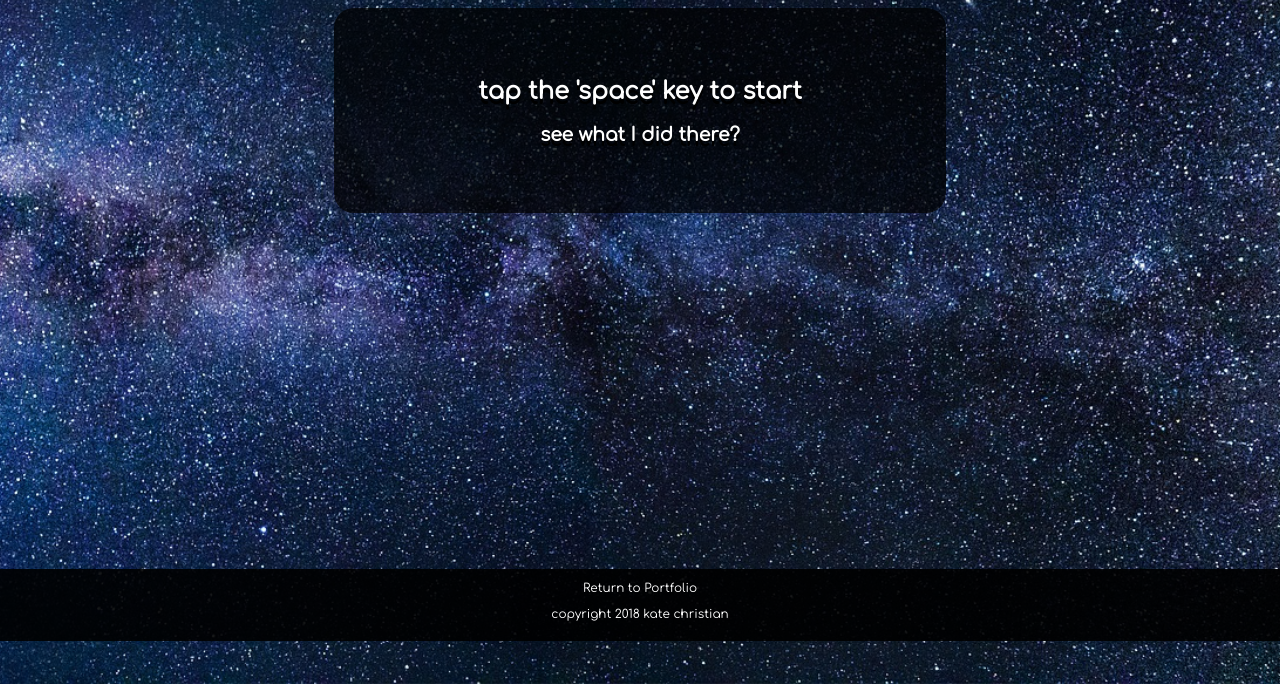
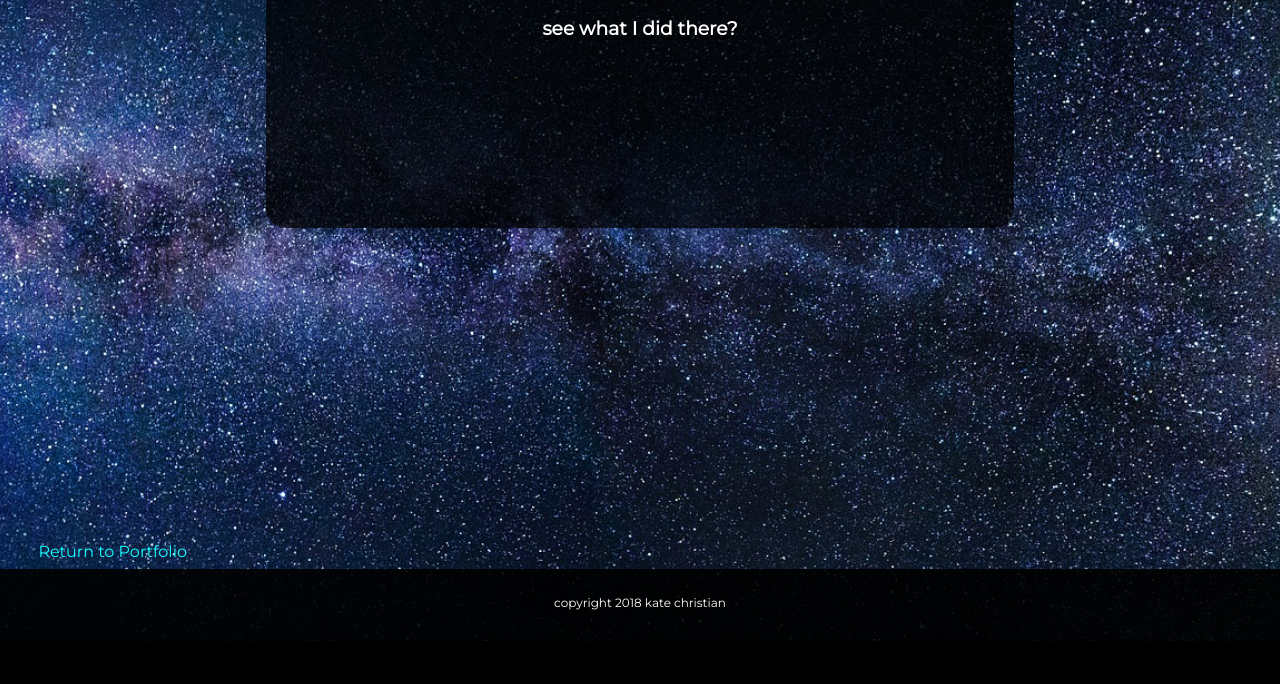
Before and after one commit to k8xian/Word-Guess-Game, a plain HTML site: page index.html in a window 1280 px wide. Shown: the part 159-843 px from the top of the page. After the commit the page ends 800 px from the top, so only its background shows below. Drawn offline with Linux system fonts and the light colour scheme.

Commit message:
updating links and styling

```diff
--- a/assets/css/style.css
+++ b/assets/css/style.css
@@ -2,7 +2,7 @@ body {
     color: white;
     text-align: center;
     background-color: black;
-    font-family: 'Comfortaa', cursive;
+    font-family: 'Montserrat', sans-serif;
     background-image: URL('../images/space.jpg');
     background-size: cover;
     background-position: center;
@@ -11,6 +11,24 @@ body {
     width: 100vw;
     overflow: hidden;
 }
+
+.grid {
+    display: grid;
+    grid-gap: 10px;
+    grid-template-columns: 20% auto 20%;
+    grid-template-rows: 10% auto 72px
+}
+
+.header {
+    grid-column: 1/4;
+    grid-row: 1/2;
+}
+
+.footer {
+    grid-column: 1/4;
+    grid-row: 3/4;
+}
+
 
 h1 {
     font-family: 'Audiowide', cursive;
@@ -25,19 +43,19 @@ h2, h3 {
 #gameContainer {
     background-color: rgba(0,0,0,.72);
     border-radius: 20px;
-    width: 40%;
     padding: 50px;
-    margin: -215px auto 50px;
+    grid-column: 2/3;
+    grid-row: 2/3;
     visibility: hidden;
 }
 
 #cheekyComment{
     background-color: rgba(0,0,0,.72);
     border-radius: 20px;
-    width: 40%;
+    grid-column: 2/3;
+    grid-row: 2/3;
     padding: 50px;
     visibility: visible;
-    margin: auto;
 }
 
 .footer {
@@ -52,3 +70,18 @@ h2, h3 {
 p {
     font-size: 12px;
 }
+
+#portfolio {
+    grid-column: 1/2;
+    grid-row: 2/3;
+    float: left;
+    color: #18ffff;
+    text-decoration: none;
+    position: absolute;
+    bottom: 10%;
+    left: 3%;
+}
+
+#copyright {
+    line-height: 44px;
+}
--- a/index.html
+++ b/index.html
@@ -10,17 +10,20 @@
     <link rel="stylesheet" type="text/css" href="assets/css/reset.css">
     <link rel="stylesheet" type="text/css" href="assets/css/style.css">
     <link href="https://fonts.googleapis.com/css?family=Permanent+Marker" rel="stylesheet">
-    <link href="https://fonts.googleapis.com/css?family=Audiowide|Comfortaa" rel="stylesheet">
+    <link href="https://fonts.googleapis.com/css?family=Audiowide|Montserrat" rel="stylesheet">
 </head>
 
 <body>
+    <div class="grid">
+    <div class="header">
     <div class="game__title">
         <h1>Space: The Game</h1>
+    </div>
+    </div>
         <div id="cheekyComment">
             <h2>tap the 'space' key to start</h2>
             <h3>see what I did there?</h3>
         </div>
-    </div>
     <div id="gameContainer">
         <h4 id="wins"></h4>
         <h4 id="losses"></h4>
@@ -31,13 +34,13 @@
         <h4 id="lettersGuessed"></h4>
 
     </div>
+    <a id="portfolio" href="https://k8xian.github.io">Return to Portfolio</a>
 
     <div class="footer">
-    <p id="portfolio">Return to Portfolio</p>
-    <p id="portfolio">copyright 2018 kate christian</p>
+    <p id="copyright">copyright 2018 kate christian</p>
     </div>
     <script src="assets/javascript/game.js"></script>
-
+</div>
 </body>
 
 </html>
```
Also changed, not shown: assets/images/earth.png (renamed from assets/images/planets2.png), assets/images/jupiter.png (renamed from assets/images/planets4.png), assets/images/mars.png (renamed from assets/images/planets3.png), assets/images/mercury.png (renamed from assets/images/planets0.png), assets/images/neptune.png (added), assets/images/planets1.png (deleted), 8 other files.
